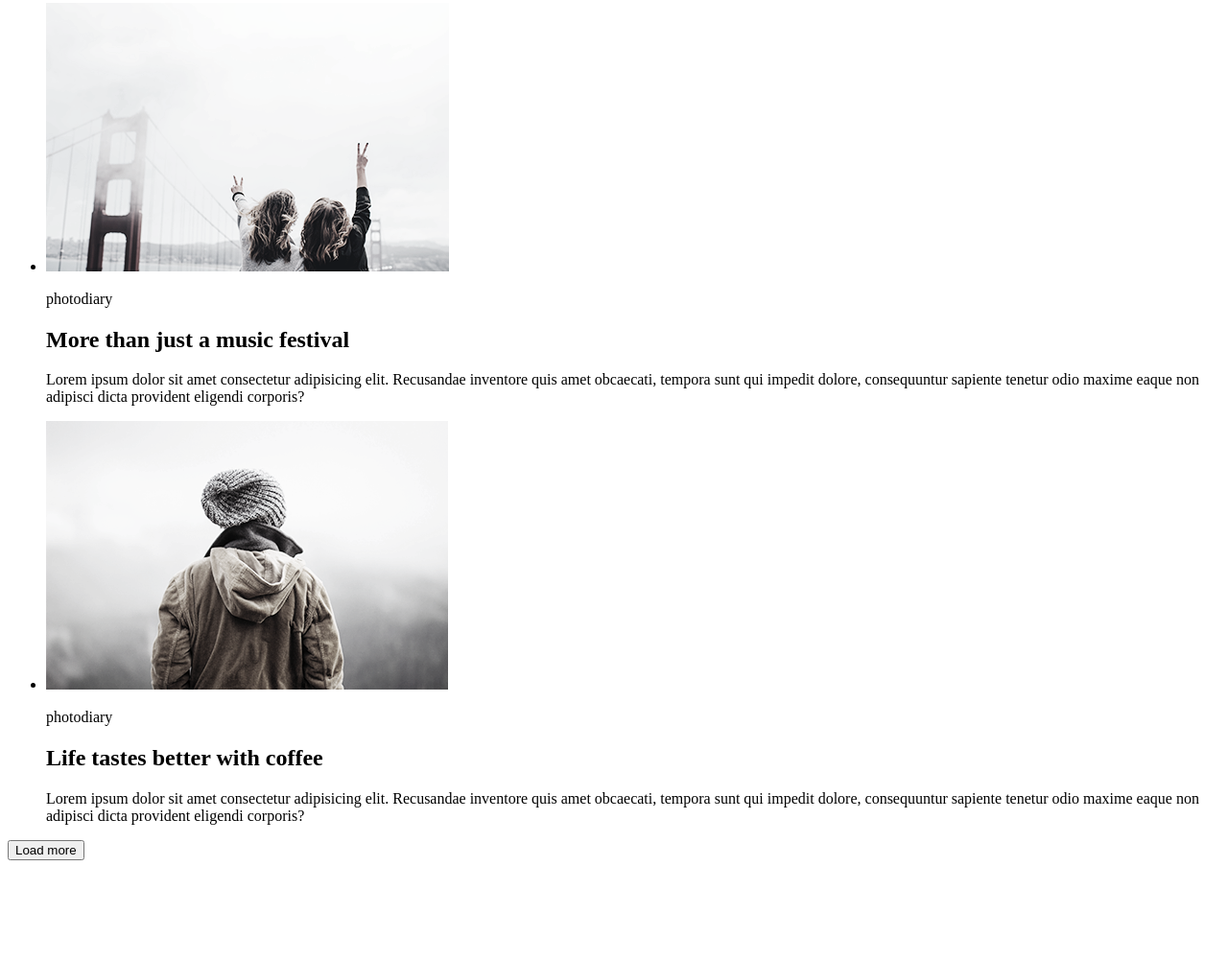
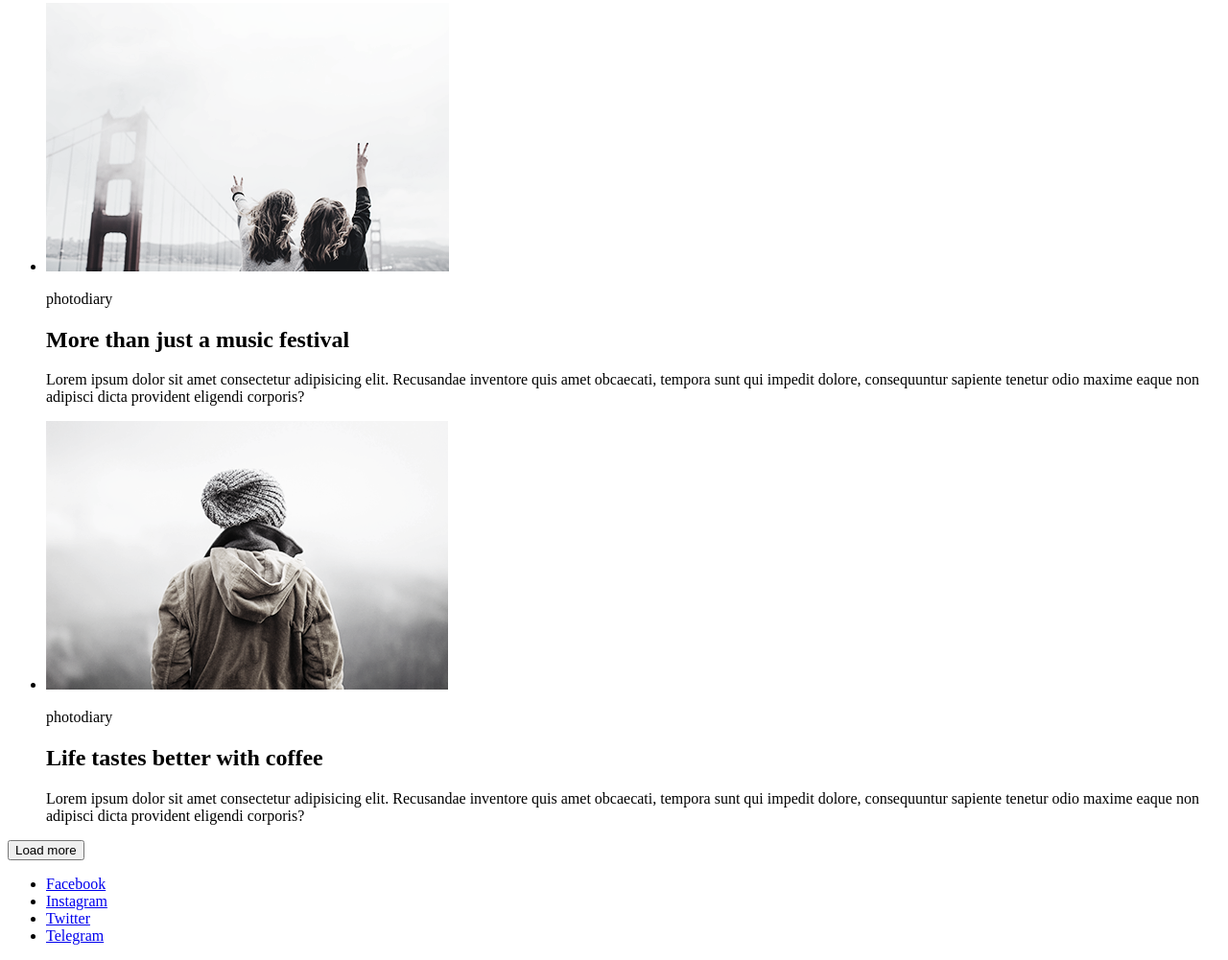
Before and after one commit to Dvsktt/hw_verstka_1, a plain HTML site: page index.html in a window 1280 px wide. Shown: the part 974-1975 px from the top of the page at 96% size. Before the commit the page ends 1879 px from the top, so only its background shows below. Drawn offline with Linux system fonts and the light colour scheme.

Commit message:
added footer social menu

```diff
--- a/index.html
+++ b/index.html
@@ -72,6 +72,12 @@
 
     <footer class="main.footer">
         <button class="button.footer">Load more</button>
+        <ul class="contact-menu">
+            <li><a href="#">Facebook</a></li>
+            <li><a href="#">Instagram</a></li>
+            <li><a href="#">Twitter</a></li>
+            <li><a href="#">Telegram</a></li>
+        </ul>
 
     </footer>
 
```
